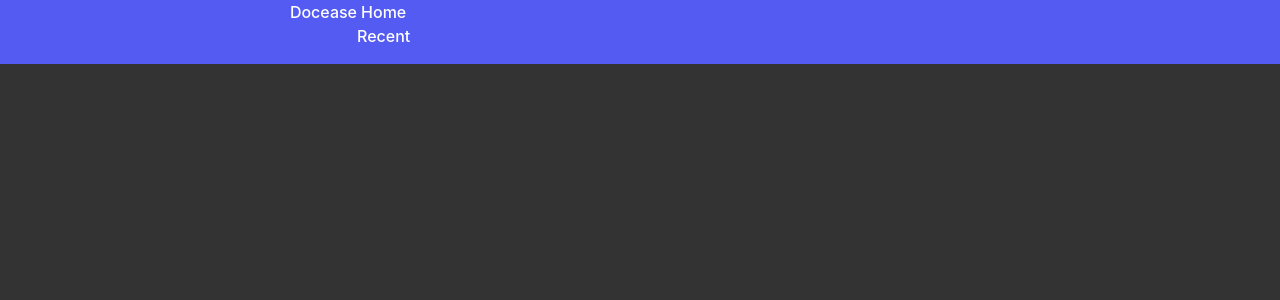
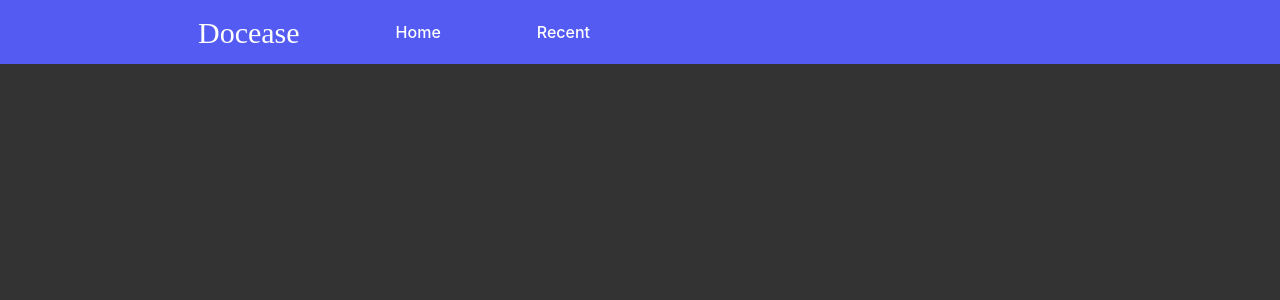
Before and after one commit to DavichoX/docease-client, a React (Vite) app: page / in a window 1280 px wide. Shown: the top 300 px of the page. Built offline with nearby package versions, Linux system fonts and the light colour scheme.

Commit message:
styling main feed

```diff
--- a/src/modules/core/components/NavStyles.css
+++ b/src/modules/core/components/NavStyles.css
@@ -14,5 +14,28 @@ nav{
 
 .left-menu{
     display: flex;
+}
 
+.navigation-home-logo{
+    display: flex;
+    flex-direction: row;
+    align-items: center;
+    justify-content: center;
+    font-size: 30px;
+    font-family: Symbol;
+    font-weight: bolder;
 }
+
+.nav-items{
+    display: flex;
+    flex-direction: row;
+    justify-content: space-around;
+    align-items: center;
+    width: 100%;
+    height: 100%;
+    margin: 0 3em;
+}
+
+.listitem{
+    margin: 0 3em;
+}
```
